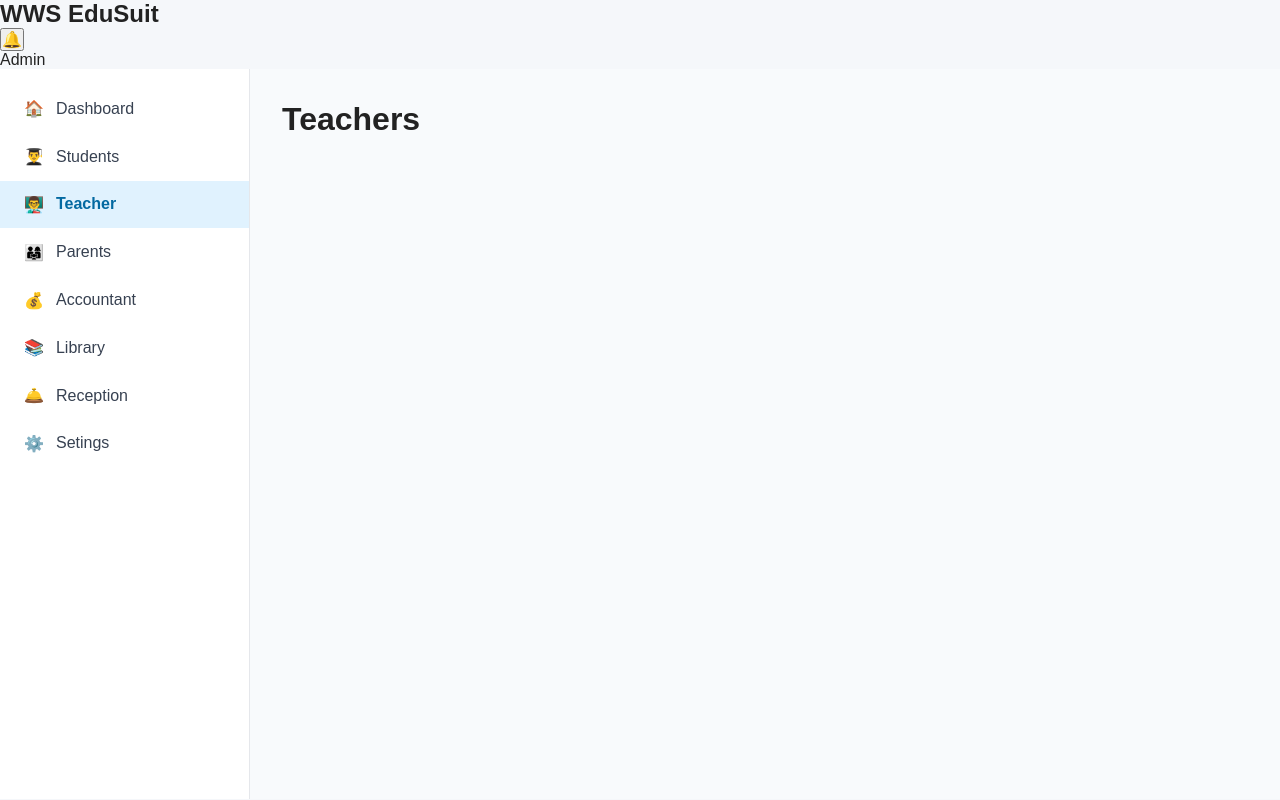
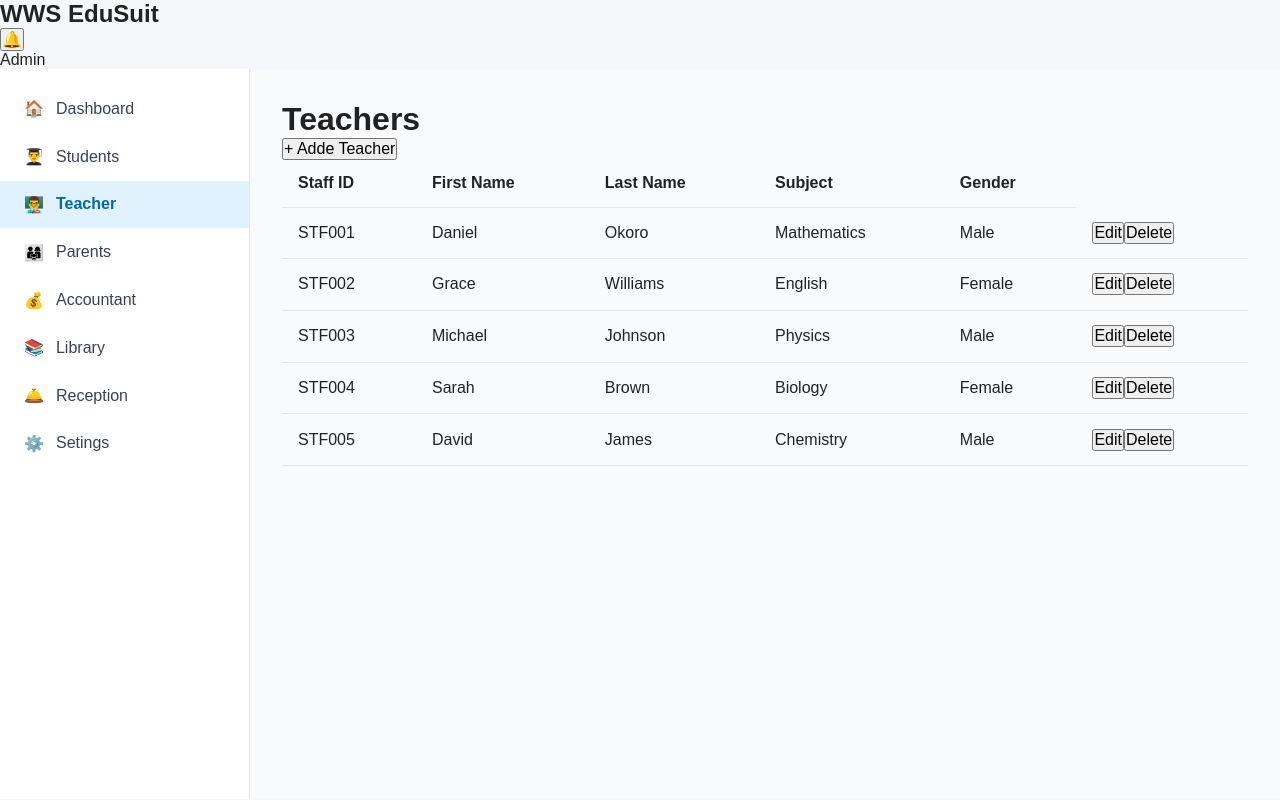
Before and after one commit to WeMoren/wws-edusuite, a React (Vite) app in the folder client/: page /dashboard/teachers in a window 1280 px wide. Built offline with nearby package versions, Linux system fonts and the light colour scheme.

Commit message:
Completed teacher CRUD operations

```diff
--- a/client/src/components/students/StudentTable.css
+++ b/client/src/components/students/StudentTable.css
@@ -20,3 +20,10 @@
     background: #f8fafc;
     font-weight: 600;
 }
+
+.student-table__empty {
+  padding: 2rem;
+  text-align: center;
+  color: #64748b;
+  font-size: 1rem;
+}
--- a/client/src/components/students/StudentTable.jsx
+++ b/client/src/components/students/StudentTable.jsx
@@ -19,7 +19,8 @@ const StudentTable = ({students, onEdit, onDelete, onView}) => {
             </thead>
 
             <tbody>
-                {students.map((student) => (
+                {students.length  > 0 ? (
+                students.map((student) => (
                      <tr key={student.id}>
                         <td>{student.admissionNo}</td>
                         <td>
@@ -33,6 +34,8 @@ const StudentTable = ({students, onEdit, onDelete, onView}) => {
                         <td>{student.lastName}</td>
                         <td>{student.class}</td>
                         <td>{student.gender}</td>
+
+
                         <td>
                             <div className="student-table__actions">
                                 <button
@@ -54,14 +57,17 @@ const StudentTable = ({students, onEdit, onDelete, onView}) => {
                             }}>
                                 Delete
                             </button>
-
-
-
-
                             </div>
                         </td>
                      </tr>
-                ) )}
+                ))
+                ) : (
+                    <tr>
+                        <td colSpan="6" className="student-table__empty">
+                            No students found.
+                        </td>
+                    </tr>
+                )}
             </tbody>
         </table>
     </div>
--- /dev/null
+++ b/client/src/components/teachers/TeacherModal/TeacherModal.jsx
@@ -0,0 +1,114 @@
+import React, { useState } from 'react'
+import "./TeacherModal.css"
+const TeacherModal = ({onClose, onAddTeacher, editingTeacher}) => {
+
+    const  [teacher, setTeacher] = useState(
+        editingTeacher  || {
+        staffId:"",
+        firstName:"",
+        lastName:"",
+        subject:"",
+        gender:""
+    });
+
+    const handleChange = (e) => {
+        const {name, value} = e.target;
+
+        setTeacher((prev)  => ({
+            ...prev,
+             [name]:value
+        }))
+    }
+
+
+    const handleSubmit = (e)  =>  {
+        e.preventDefault();
+
+        onAddTeacher(teacher)
+    }
+
+
+  return (
+    <div className='teacher-modal__overlay'>
+        <div className="teacher-modal">
+
+            <div className="teacher-modal__header">
+                <h2>{editingTeacher ? "Edit Teacher" : "Add Teacher"}</h2>
+                <button onClick={onClose}>x</button>
+            </div>
+
+            <form action="" onSubmit={handleSubmit}>
+                <div className="teacher-form__group">
+                    <label>Staff ID</label>
+                    <input
+                        type="text"
+                        name='staffId'
+                        value={teacher.staffId}
+                        onChange={handleChange}
+                        placeholder='Enter staff ID'
+                        required
+                        />
+                </div>
+
+                <div className="teacher-form__group">
+                    <label>First Name</label>
+                    <input
+                        type="text"
+                        name='firstName'
+                        value={teacher.firstName}
+                        onChange={handleChange}
+                        placeholder='Enter first name'
+                        required
+                        />
+                </div>
+
+                <div className="teacher-form__group">
+                    <label>Last Name</label>
+                    <input
+                        type="text"
+                        name='lastName'
+                        value={teacher.lastName}
+                        onChange={handleChange}
+                        placeholder='Enter last name'
+                        required
+                        />
+                </div>
+
+                <div className="teacher-form__group">
+                    <label>Subject</label>
+                    <input
+                        type="text"
+                        name='subject'
+                        value={teacher.subject}
+                        onChange={handleChange}
+                        placeholder='Enter subject'
+                        required
+                        />
+                </div>
+
+                <div className="teacher form__group">
+                    <label>Gender</label>
+
+                    <select
+                        name="gender"
+                        value={teacher.gender}
+                        onChange={handleChange}
+                        required
+                        >
+                            <option value="">Select gender</option>
+                            <option value="Male">Male</option>
+                            <option value="Female">Female</option>
+                        </select>
+                </div>
+
+                <button type='submit'>
+                    Add Teacher
+                </button>
+            </form>
+
+        </div>
+    </div>
+  )
+}
+
+export default TeacherModal
--- /dev/null
+++ b/client/src/components/teachers/TeacherTable.css
@@ -0,0 +1,25 @@
+.teacher-table {
+  width: 100%;
+  overflow-x: auto;
+}
+
+.teacher-table table {
+  width: 100%;
+  border-collapse: collapse;
+}
+
+.teacher-table th,
+.teacher-table td {
+  padding: 0.9rem 1rem;
+  text-align: left;
+  border-bottom: 1px solid #e5e7eb;
+}
+
+.teacher-table th {
+  font-weight: 600;
+  background: #f8fafc;
+}
+
+.teacher-table tr:hover {
+  background: #f8fafc;
+}
--- /dev/null
+++ b/client/src/components/teachers/TeacherTable.jsx
@@ -0,0 +1,51 @@
+import React from "react";
+import "./TeacherTable.css";
+
+const TeacherTable = ({ teachers, onEdit, onDelete}) => {
+  return (
+    <div className="teacher-table">
+      <table>
+        <thead>
+          <tr>
+            <th>Staff ID</th>
+            <th>First Name</th>
+            <th>Last Name</th>
+            <th>Subject</th>
+            <th>Gender</th>
+          </tr>
+        </thead>
+
+        <tbody>
+          {teachers.map((teacher) => (
+            <tr key={teacher.id}>
+              <td>{teacher.staffId}</td>
+              <td>{teacher.firstName}</td>
+              <td>{teacher.lastName}</td>
+              <td>{teacher.subject}</td>
+              <td>{teacher.gender}</td>
+              <td>
+                <div className="teacher-table__actions">
+                    <button
+                        className="teacher-table__edit"
+                        onClick={()  => onEdit(teacher)}
+                        >
+                            Edit
+                        </button>
+
+                        <button
+                            className="teacher-table__delete"
+                            onClick={()  => onDelete(teacher.id)}
+                            >
+                                Delete
+                            </button>
+                </div>
+              </td>
+            </tr>
+          ))}
+        </tbody>
+      </table>
+    </div>
+  );
+};
+
+export default TeacherTable;
--- /dev/null
+++ b/client/src/data/teachers.js
@@ -0,0 +1,44 @@
+const teachers = [
+  {
+    id: 1,
+    staffId: "STF001",
+    firstName: "Daniel",
+    lastName: "Okoro",
+    subject: "Mathematics",
+    gender: "Male",
+  },
+  {
+    id: 2,
+    staffId: "STF002",
+    firstName: "Grace",
+    lastName: "Williams",
+    subject: "English",
+    gender: "Female",
+  },
+  {
+    id: 3,
+    staffId: "STF003",
+    firstName: "Michael",
+    lastName: "Johnson",
+    subject: "Physics",
+    gender: "Male",
+  },
+  {
+    id: 4,
+    staffId: "STF004",
+    firstName: "Sarah",
+    lastName: "Brown",
+    subject: "Biology",
+    gender: "Female",
+  },
+  {
+    id: 5,
+    staffId: "STF005",
+    firstName: "David",
+    lastName: "James",
+    subject: "Chemistry",
+    gender: "Male",
+  },
+];
+
+export default teachers;
--- /dev/null
+++ b/client/src/pages/dashboard/Teachers.css
@@ -0,0 +1,13 @@
+.teachers-page__header {
+  display: flex;
+  align-items: center;
+  justify-content: space-between;
+  margin-bottom: 1.5rem;
+}
+
+.teachers-page__button {
+  padding: 0.7rem 1rem;
+  border: none;
+  border-radius: 8px;
+  cursor: pointer;
+}
--- a/client/src/pages/dashboard/Teachers.jsx
+++ b/client/src/pages/dashboard/Teachers.jsx
@@ -1,9 +1,94 @@
-import React from 'react'
+import React,  {useEffect, useState}  from 'react'
+import initialTeachers from '../../data/teachers'
+import TeacherTable from '../../components/teachers/TeacherTable'
+import "./Teachers.css"
+import TeacherModal from '../../components/teachers/TeacherModal/TeacherModal'
+
+
 
 const Teachers = () => {
+    const [ showModal, setShowModal] = useState(false);
+    const [editingTeacher, setEditingTeacher] = useState(null);
+    const [teachers, setTeachers] = useState(() => {
+    const savedTeachers = localStorage.getItem("teachers");
+
+  return savedTeachers
+    ? JSON.parse(savedTeachers)
+    : initialTeachers;
+});
+
+    useEffect(() => {
+        localStorage.setItem("teachers", JSON.stringify(teachers))
+    }, [teachers]
+)
+
+
   return (
-    <div>
-        <h1>Teachers</h1>
+    <div className='teachers-page'>
+        <div className="teachers-page_header">
+            <h1>Teachers</h1>
+
+            <button
+             className="teacher-page__button"
+             onClick={() => setShowModal(true)}
+             >
+                + Adde Teacher
+            </button>
+        </div>
+
+        <TeacherTable
+            teachers={teachers}
+
+            onEdit={(teacher) => {
+                setEditingTeacher(teacher);
+                setShowModal(true)
+            }}
+
+            onDelete={(teacherId)  => {
+                setTeachers((prevTeachers) =>
+                    prevTeachers.filter((teacher) => teacher.id !== teacherId));
+            }}
+
+        />
+
+        {showModal && (
+             <TeacherModal
+                onClose={() =>  {
+                    setShowModal(false);
+                    setEditingTeacher(null)
+                }}
+
+                editingTeacher={editingTeacher}
+
+                onAddTeacher={(teacherData) => {
+                    if(editingTeacher) {
+                        setTeachers((prevTeachers) =>
+                            prevTeachers.map((teacher) =>
+                                teacher.id === editingTeacher.id
+                                ? {...teacherData, id: editingTeacher.id}
+                                : teacher
+                            )
+                        )
+
+                        setEditingTeacher(null);
+                        setShowModal(false)
+                    } else {
+                     setTeachers((prevTeachers) =>[
+                    ...prevTeachers,
+                    {
+                        ...newTeacher,
+                        id:prevTeachers.length > 0
+                        ? Math.max(
+                            ...prevTeachers.map((teacher) => teacher.id)
+                        ) + 1 : 1
+                    }
+
+                   ])
+                    setShowModal(false)
+                    }
+                }}
+             />
+        )}
     </div>
   )
 }
```
Also changed, not shown: client/src/components/teachers/TeacherModal/TeacherModal.css (added).
